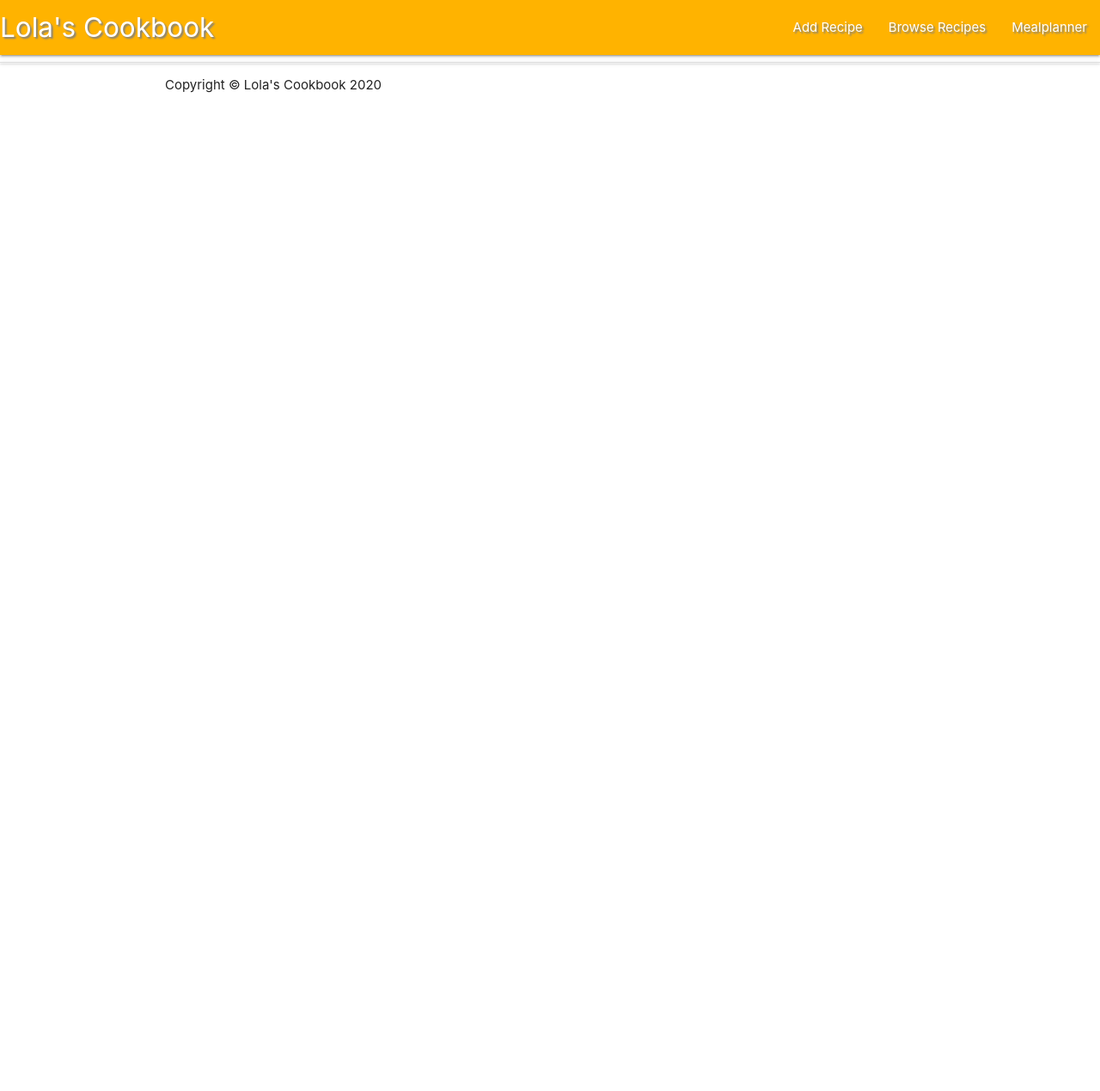
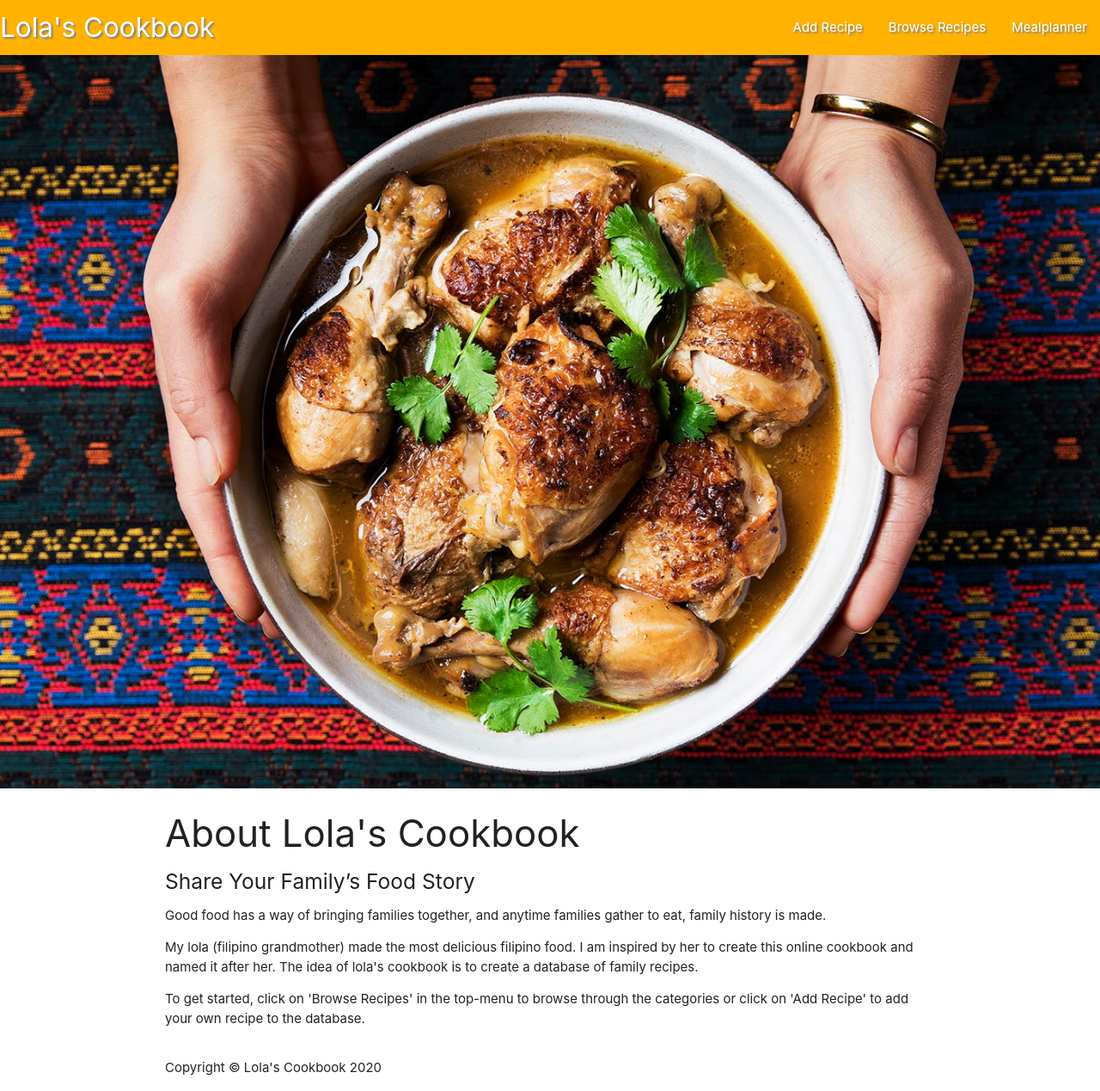
Before and after one commit to Code-Institute-Submissions/Lolas-Cookbook, a Flask app: page / in a window 1280 px wide. Shown: the whole page at 86% size. Before the commit the page ends 108 px from the top, so only its background shows below. Run offline with Flask 2, Linux system fonts and the light colour scheme; data that the repository does not hold is empty; some libraries are stand-ins or nearby versions.

Commit message:
modified index.html and trying to ad an images carousel

```diff
--- a/app.py
+++ b/app.py
@@ -17,6 +17,10 @@
 
 
 @app.route("/")
+@app.route("/lolas_cookbook")
+def lolas_cookbook():
+    return render_template("index.html")
+
 @app.route("/get_recipes")
 def get_recipes():
     recipes = list(mongo.db.recipes.find())
@@ -26,10 +30,6 @@
 def add_recipes():
     return render_template("add_recipes.html")
 
-@app.route("/lolas_cookbook")
-def lolas_cookbook():
-    return render_template("index.html")
-
 
 if __name__ == "__main__":
     app.run(host=os.environ.get("IP"),
--- a/templates/index.html
+++ b/templates/index.html
@@ -1,14 +1,16 @@
 {% extends "base.html" %}
 {% block content %}
 
-    <header>
+  <header>
+
+
         <!--Materialize carousel of images-->
 
 <div class="carousel carousel-slider">
-    <a class="carousel-item" href="#one!"><img src="./static/images/chicken%20adobo.jpg" alt="Chicken Adobo"></a>
-    <a class="carousel-item" href="#two!"><img src="./static/images/filipino%20food.jpg" alt="Filipino Food"></a>
-    <a class="carousel-item" href="#three!"><img src="./static/images/Filipino-Pancit.jpg" alt="Pancit"></a>
-    <a class="carousel-item" href="#four!"><img src="./static/images/Majablanca.jpg" alt="Chicken Adobo"></a>
+    <a class="carousel-item" href="#one!"><img src="images/chicken%20adobo.jpg" alt="Chicken Adobo"></a>
+    <a class="carousel-item" href="#two!"><img src="images/filipino%20food.jpg" alt="Filipino Food"></a>
+    <a class="carousel-item" href="#three!"><img src="images/Filipino-Pancit.jpg" alt="Pancit"></a>
+    <a class="carousel-item" href="#four!"><img src="images/Majablanca.jpg" alt="Majablanca"></a>
   </div>
     </header>
 
@@ -18,8 +20,8 @@
                 <div class="col-lg-12">
                     <h3>About Lola's Cookbook</h3>
                     <h5>Share Your Family’s Food Story</h5>
-                    <p>Good food has a way of bringing families together, and anytime families gather to eat, family history is made. This is why I created Lola's cookbook. </p>
-                    <p>My lola (filipino grandmother) made the most delicious filipino food. The idea of lola's cookbook is to create a database of family recipes.</p>
+                    <p>Good food has a way of bringing families together, and anytime families gather to eat, family history is made. </p>
+                    <p>My lola (filipino grandmother) made the most delicious filipino food. I am inspired by her to create this online cookbook and named it after her. The idea of lola's cookbook is to create a database of family recipes.</p>
                     <p>To get started, click on 'Browse Recipes' in the top-menu to browse through the categories or click on 'Add Recipe' to add your own recipe to the database.</p>
                 </div>
             </div>
```
